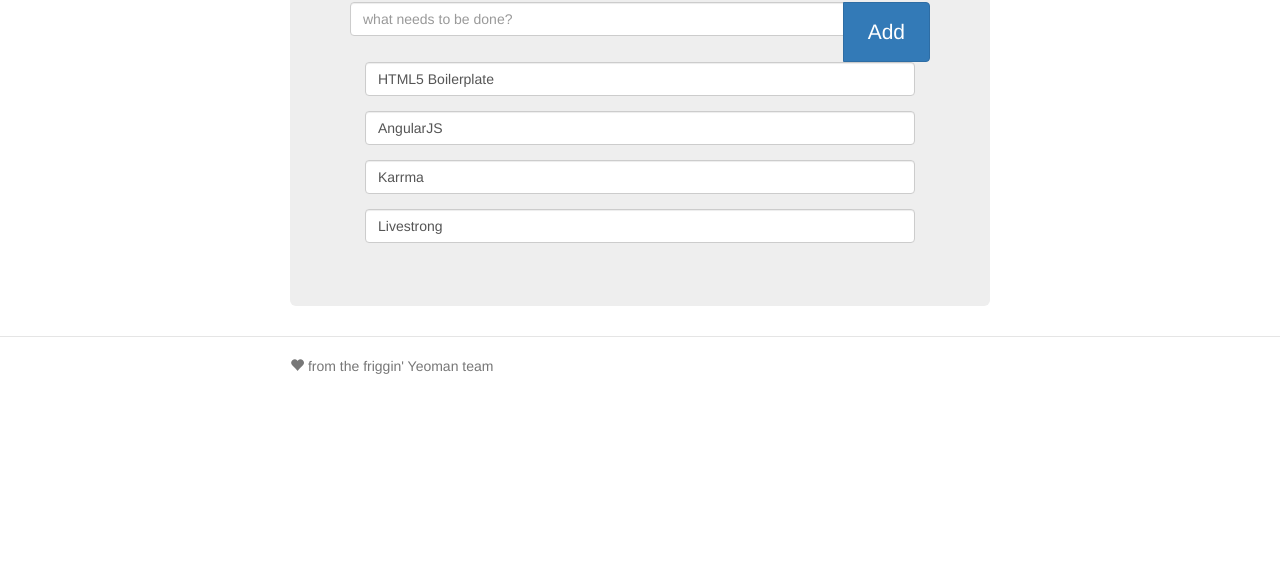
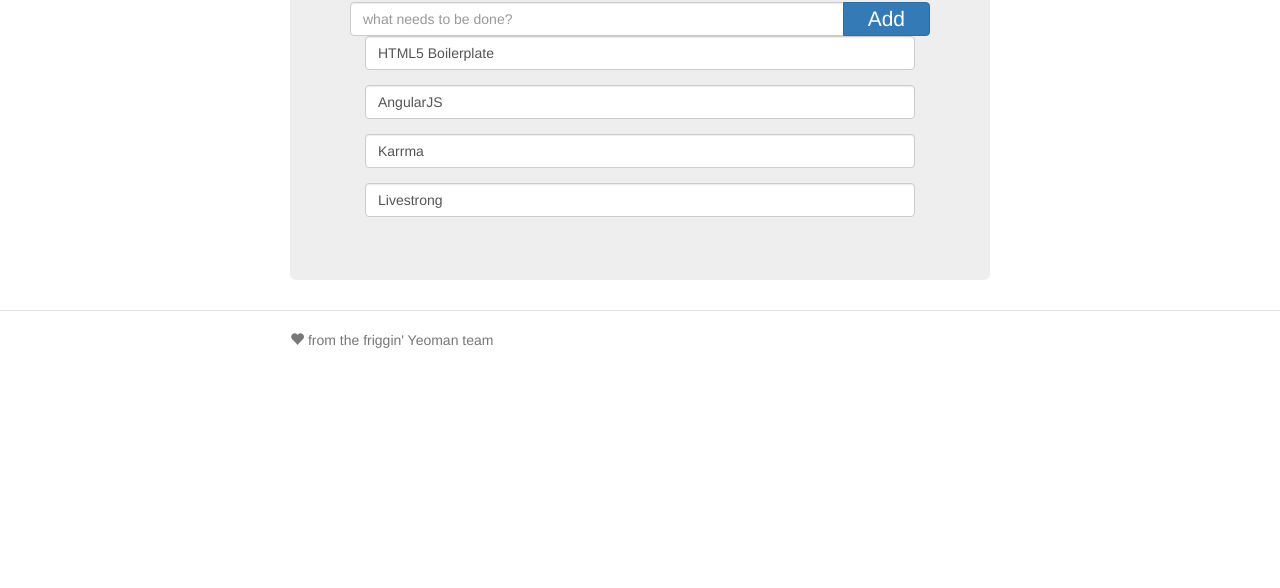
Before and after one commit to Muzietto/yag-w-, a website: page mytodo/app/index.html in a window 1280 px wide. Shown: the part 212-800 px from the top of the page. Drawn offline with nearby package versions, Linux system fonts and the light colour scheme; some packages are replaced by stand-ins of ours; files that its build step writes are made by us from their sources; files whose address does not match are found by name.

Commit message:
ugly hack

```diff
--- a/mytodo/app/styles/main.css
+++ b/mytodo/app/styles/main.css
@@ -48,7 +48,7 @@
 }
 .jumbotron .btn {
   font-size: 21px;
-  padding: 14px 24px;
+  padding: 1px 24px;
 }
 
 /* Supporting marketing content */
```
